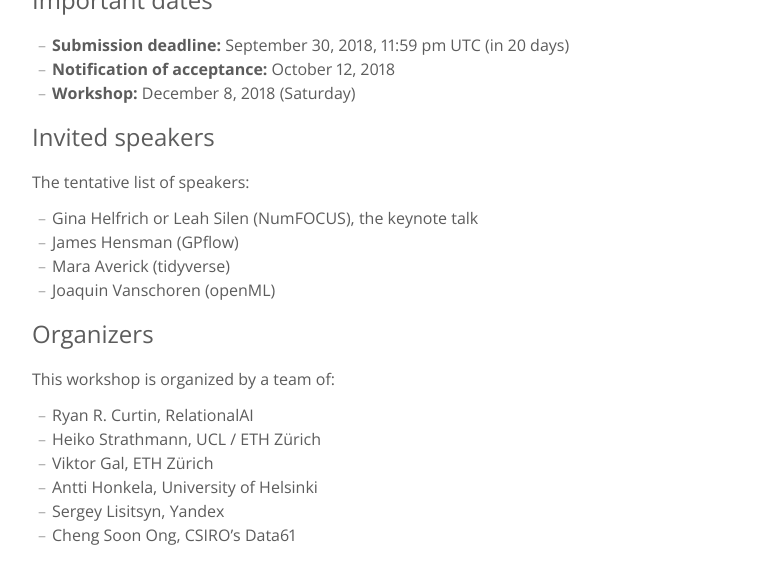
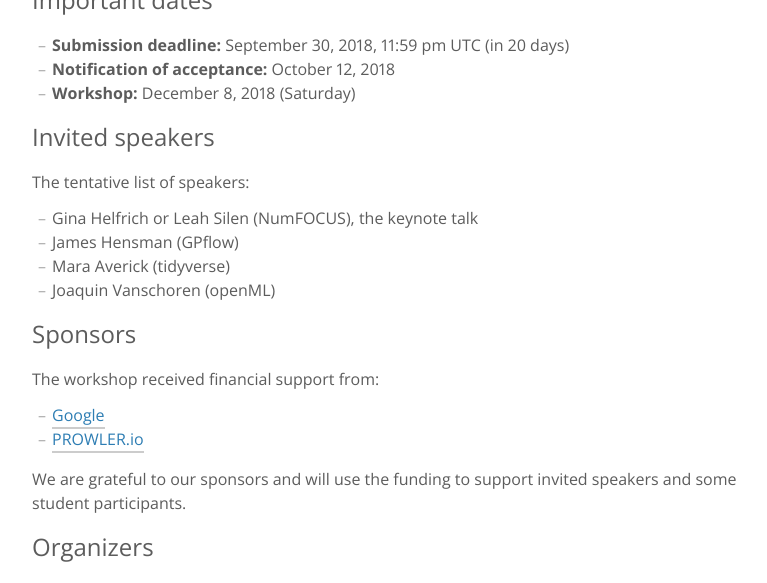
Before and after one commit to nips-2018-oss/nips-2018-oss.github.io, a Jekyll site: the page built from index.html, in a window 1280 px wide and 900 px high, scrolled down 667 px, cut to the strip 0-583 px from the top of the window. Shown: the whole strip, without its empty margins (232-999 px from the left). Built offline with Jekyll 4.4.1, drawn with Linux system fonts in a browser that asks for light colours; nearby versions of some CDN libraries; the list of posts is cut into pages by our own code.

Commit message:
Add sponsors

```diff
--- a/_includes/description.md
+++ b/_includes/description.md
@@ -22,6 +22,15 @@
 - Mara Averick (tidyverse)
 - Joaquin Vanschoren (openML)
 
+### Sponsors
+
+The workshop received financial support from:
+
+- [Google](https://www.google.com/intl/en_ru/about/)
+- [PROWLER.io](https://www.prowler.io/)
+
+We are grateful to our sponsors and will use the funding to support invited speakers and some student participants.
+
 ### Organizers
 
 This workshop is organized by a team of:
```
